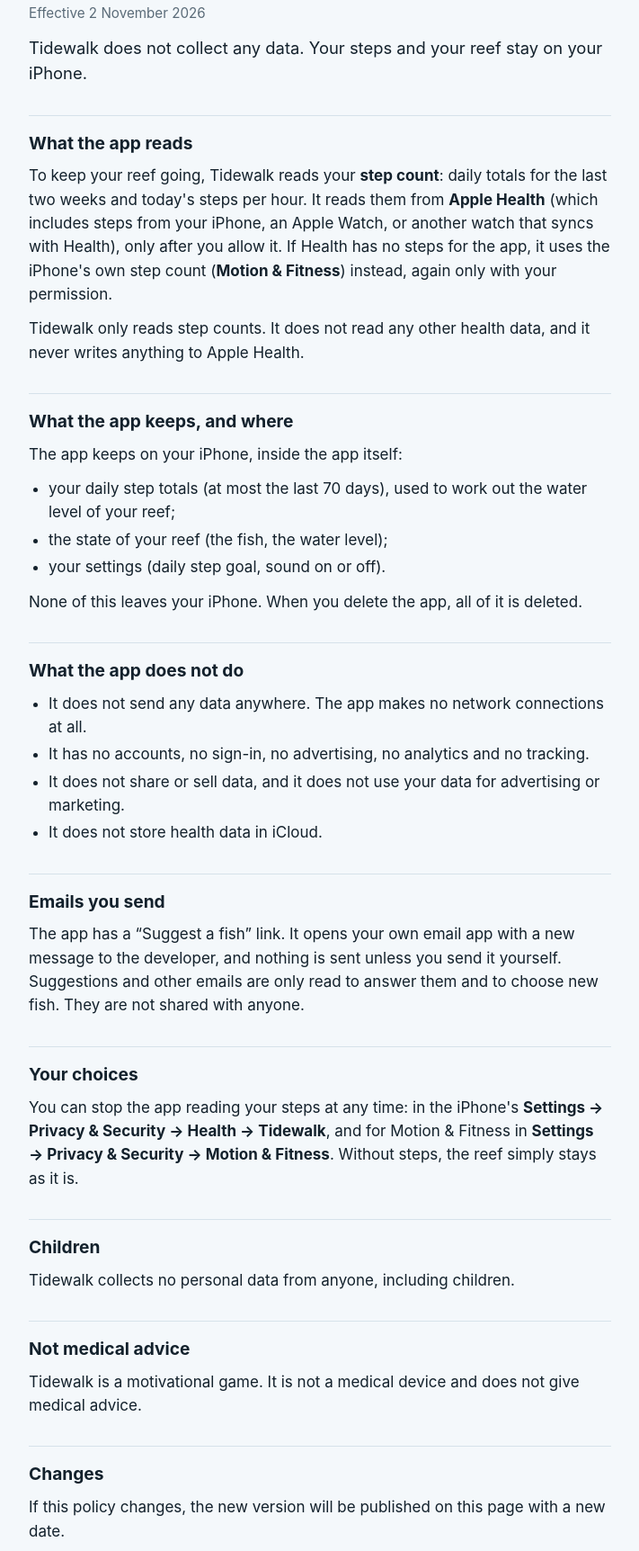
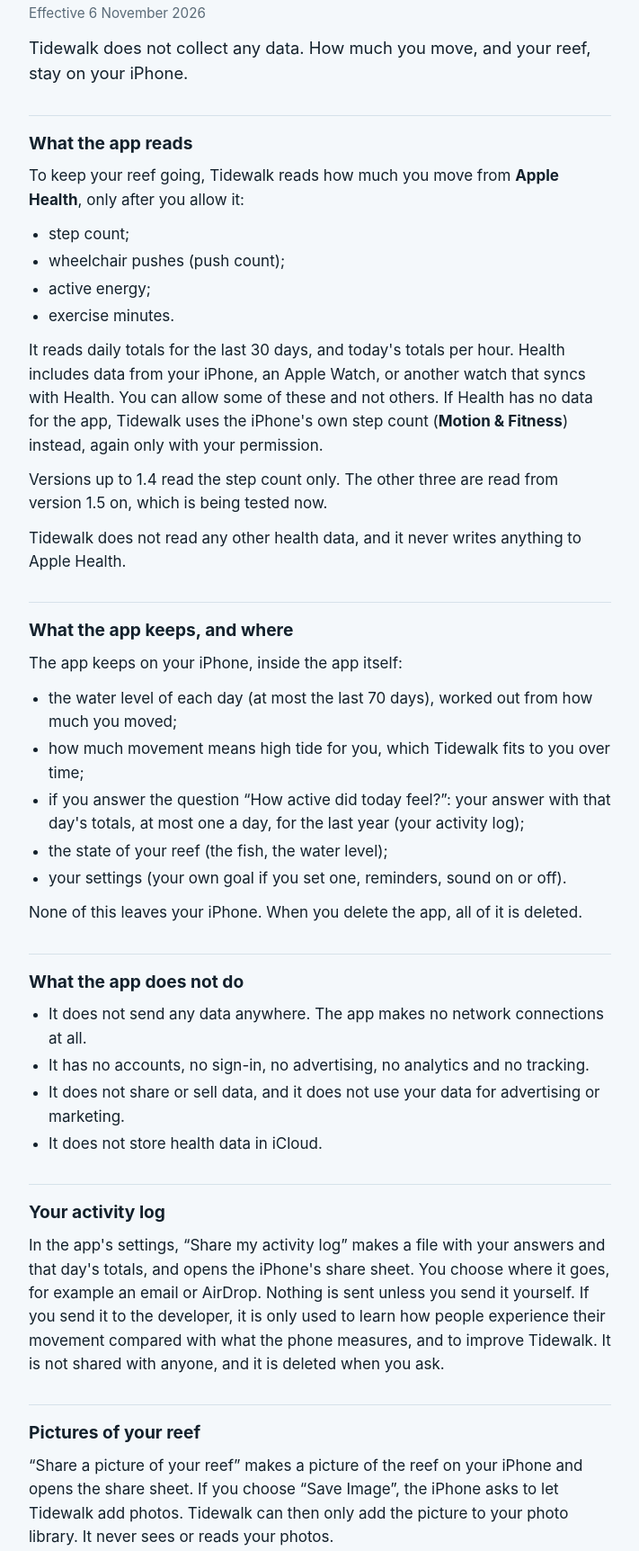
Before and after one commit to ubrowz/tidewalk, a plain HTML site: page privacy.html in a window 1280 px wide. Shown: the part 111-1835 px from the top of the page at 90% size, without its empty margins (284-995 px from the left). Drawn offline with Linux system fonts and the light colour scheme.

Commit message:
Privacy policy: the kinds of movement read from Apple Health (1.5), the activity log, pictures of your reef

```diff
--- a/privacy.html
+++ b/privacy.html
@@ -13,25 +13,36 @@
 <main>
 <p class="back"><a href="index.html">Tidewalk</a></p>
 <h1>Privacy Policy</h1>
-<p class="meta">Effective 2 November 2026</p>
+<p class="meta">Effective 6 November 2026</p>
 
-<p class="lead">Tidewalk does not collect any data. Your steps and your reef stay on your iPhone.</p>
+<p class="lead">Tidewalk does not collect any data. How much you move, and your reef, stay on your iPhone.</p>
 
 <h2>What the app reads</h2>
-<p>To keep your reef going, Tidewalk reads your <strong>step count</strong>: daily totals for the last two weeks and
-today's steps per hour. It reads them from <strong>Apple Health</strong> (which includes steps from your iPhone, an
-Apple Watch, or another watch that syncs with Health), only after you allow it. If Health has no steps for the app,
-it uses the iPhone's own step count (<strong>Motion &amp; Fitness</strong>) instead, again only with your
-permission.</p>
-<p>Tidewalk only reads step counts. It does not read any other health data, and it never writes anything to Apple
-Health.</p>
+<p>To keep your reef going, Tidewalk reads how much you move from <strong>Apple Health</strong>, only after you
+allow it:</p>
+<ul>
+<li>step count;</li>
+<li>wheelchair pushes (push count);</li>
+<li>active energy;</li>
+<li>exercise minutes.</li>
+</ul>
+<p>It reads daily totals for the last 30 days, and today's totals per hour. Health includes data from your iPhone, an
+Apple Watch, or another watch that syncs with Health. You can allow some of these and not others. If Health has no data
+for the app, Tidewalk uses the iPhone's own step count (<strong>Motion &amp; Fitness</strong>) instead, again only with
+your permission.</p>
+<p>Versions up to 1.4 read the step count only. The other three are read from version 1.5 on, which is being tested
+now.</p>
+<p>Tidewalk does not read any other health data, and it never writes anything to Apple Health.</p>
 
 <h2>What the app keeps, and where</h2>
 <p>The app keeps on your iPhone, inside the app itself:</p>
 <ul>
-<li>your daily step totals (at most the last 70 days), used to work out the water level of your reef;</li>
+<li>the water level of each day (at most the last 70 days), worked out from how much you moved;</li>
+<li>how much movement means high tide for you, which Tidewalk fits to you over time;</li>
+<li>if you answer the question “How active did today feel?”: your answer with that day's totals, at most one a day,
+for the last year (your activity log);</li>
 <li>the state of your reef (the fish, the water level);</li>
-<li>your settings (daily step goal, sound on or off).</li>
+<li>your settings (your own goal if you set one, reminders, sound on or off).</li>
 </ul>
 <p>None of this leaves your iPhone. When you delete the app, all of it is deleted.</p>
 
@@ -43,15 +54,26 @@
 <li>It does not store health data in iCloud.</li>
 </ul>
 
+<h2>Your activity log</h2>
+<p>In the app's settings, “Share my activity log” makes a file with your answers and that day's totals, and opens the
+iPhone's share sheet. You choose where it goes, for example an email or AirDrop. Nothing is sent unless you send it
+yourself. If you send it to the developer, it is only used to learn how people experience their movement compared with
+what the phone measures, and to improve Tidewalk. It is not shared with anyone, and it is deleted when you ask.</p>
+
+<h2>Pictures of your reef</h2>
+<p>“Share a picture of your reef” makes a picture of the reef on your iPhone and opens the share sheet. If you choose
+“Save Image”, the iPhone asks to let Tidewalk add photos. Tidewalk can then only add the picture to your photo library.
+It never sees or reads your photos.</p>
+
 <h2>Emails you send</h2>
 <p>The app has a “Suggest a fish” link. It opens your own email app with a new message to the developer, and nothing
 is sent unless you send it yourself. Suggestions and other emails are only read to answer them and to choose new fish.
 They are not shared with anyone.</p>
 
 <h2>Your choices</h2>
-<p>You can stop the app reading your steps at any time: in the iPhone's <strong>Settings → Privacy &amp; Security →
+<p>You can stop the app reading any of these at any time: in the iPhone's <strong>Settings → Privacy &amp; Security →
 Health → Tidewalk</strong>, and for Motion &amp; Fitness in <strong>Settings → Privacy &amp; Security → Motion &amp;
-Fitness</strong>. Without steps, the reef simply stays as it is.</p>
+Fitness</strong>. Without them, the reef simply stays as it is.</p>
 
 <h2>Children</h2>
 <p>Tidewalk collects no personal data from anyone, including children.</p>
```
